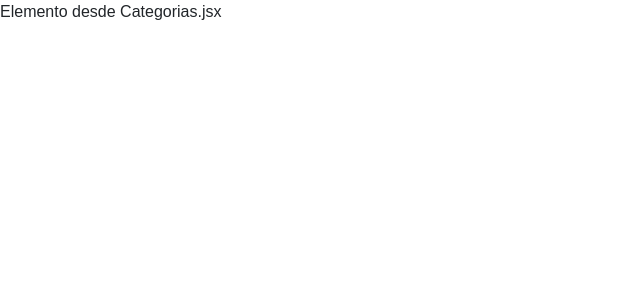
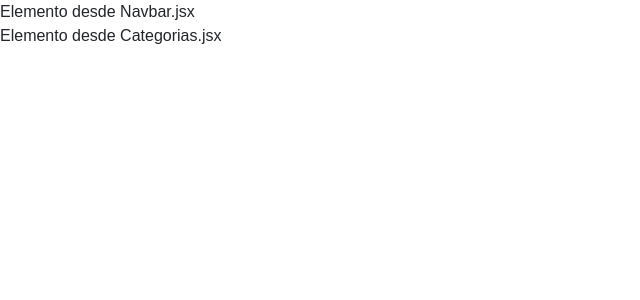
Before and after one commit to AleksBP/apirestful, a React (Create React App) app: page /categorias in a window 1280 px wide. Shown: the top 300 px of the page, without its empty margins (0-640 px from the left). Built offline with nearby package versions, Linux system fonts and the light colour scheme.

Commit message:
[ADD] Navbar base.

```diff
--- a/src/App.js
+++ b/src/App.js
@@ -9,11 +9,16 @@
 import Usuarios from './components/Usuarios';
 import Productos from './components/Productos';
 import Categorias from './components/Categorias';
+import Navbar from './components/Navbar';
 
 function App() {
   return (
     <React.Fragment>
       <Router>
+        {window.location.pathname != "/" &&
+          <Navbar/>
+        }
+
         <Routes>
           <Route exact path='/' element={<Login/>}/>
           <Route exact path='/dashboard' element={<Dashboard/>}/>
--- /dev/null
+++ b/src/components/Navbar.jsx
@@ -0,0 +1,13 @@
+import React from 'react'
+
+class Navbar extends React.Component{
+    render(){
+        return(
+            <div>
+                Elemento desde Navbar.jsx
+            </div>
+        );
+    }
+}
+
+export default Navbar
```
